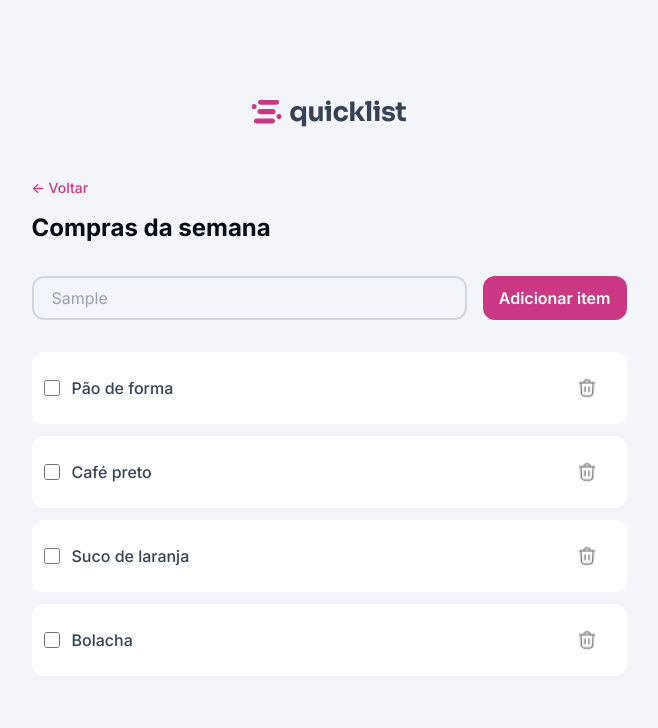
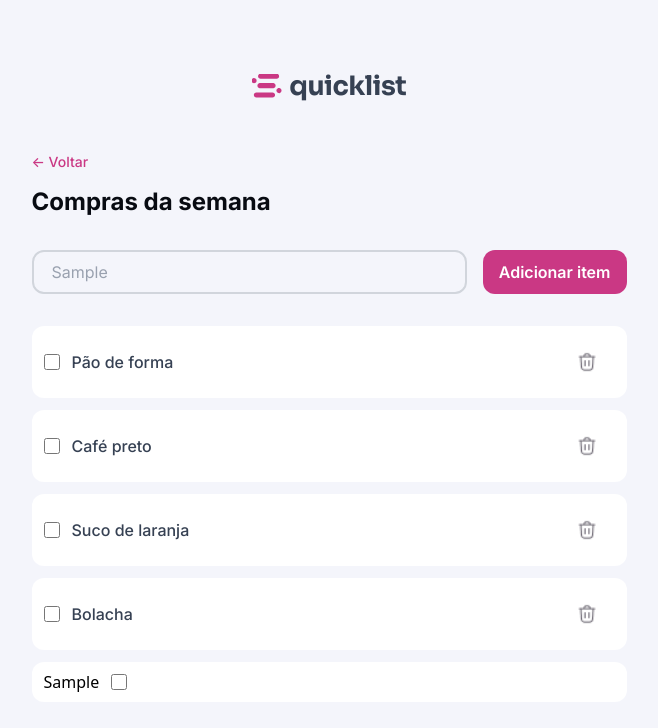
Before and after one commit to KauaGabriell/lista-de-compras, a plain HTML site: page index.html in a window 1280 px wide. Both pictures are taken after typing "Sample" into the empty fields and a click on the button "Adicionar item". Shown: the whole page, without its empty margins (311-969 px from the left). Drawn offline with nearby package versions, Linux system fonts and the light colour scheme.

Commit message:
Começando Lógica de Adicionar Botões

```diff
--- a/index.html
+++ b/index.html
@@ -33,18 +33,19 @@
 
         <!-- Add item form -->
         <div class="flex items-center gap-4 mb-8">
-          <input type="text" class="flex-1 h-11 px-[18px] py-0 font-['Inter'] font-[400] text-gray-400 text-[16px] leading-[140%] border-2 border-gray-300 rounded-xl" placeholder="Adicione um novo item"
+          <input type="text" class="flex-1 h-11 px-[18px] py-0 font-['Inter'] font-[400] text-gray-400 text-[16px] leading-[140%] border-2 border-gray-300 rounded-xl newItem" placeholder="Adicione um novo item"
           />
           <button
-            class="h-11 px-4 bg-[#ca3884] hover:bg-[#b32e73] rounded-xl text-white font-['Inter'] font-[600] text-[16px] leading-[20px]"
+            id="enviarForm"
+            class="h-11 px-4 bg-[#ca3884] hover:bg-[#b32e73] rounded-xl text-white font-['Inter'] font-[600] text-[16px] leading-[20px] cursor-pointer form"
           >
             Adicionar item
           </button>
         </div>
 
         <!-- Shopping list -->
-        <div class="flex flex-col w-full items-start gap-3 mb-8">
-          <div class="flex items-center gap-3 px-3 py-2 w-full bg-white rounded-xl">
+        <ul class="flex flex-col w-full items-start gap-3 mb-8">
+          <li class="flex items-center gap-3 px-3 py-2 w-full bg-white rounded-xl estilo-item">
             <input type="checkbox" class="w-4 h-4 rounded-md border-gray-300" />
             <label class="flex-1 font-['Inter'] font-[500] text-gray-700 text-[16px] leading-[24px]">
               Pão de forma
@@ -52,9 +53,9 @@
             <button class="p-2 rounded-xl hover:bg-gray-100">
                 <img src="/assets/icon delete.png" alt="Delete" class="w-10 h-10" />
             </button>
-          </div>
+          </li>
 
-          <div class="flex items-center gap-3 px-3 py-2 w-full bg-white rounded-xl">
+          <li class="flex items-center gap-3 px-3 py-2 w-full bg-white rounded-xl">
             <input type="checkbox" class="w-4 h-4 rounded-md border-gray-300" />
             <label class="flex-1 font-['Inter'] font-[500] text-gray-700 text-[16px] leading-[24px]">
               Café preto
@@ -62,9 +63,9 @@
             <button class="p-2 rounded-xl hover:bg-gray-100">
                 <img src="/assets/icon delete.png" alt="Delete" class="w-10 h-10" />
             </button>
-          </div>
+          </li>
 
-          <div class="flex items-center gap-3 px-3 py-2 w-full bg-white rounded-xl">
+          <li class="flex items-center gap-3 px-3 py-2 w-full bg-white rounded-xl">
             <input type="checkbox" class="w-4 h-4 rounded-md border-gray-300" />
             <label class="flex-1 font-['Inter'] font-[500] text-gray-700 text-[16px] leading-[24px]">
               Suco de laranja
@@ -72,18 +73,18 @@
             <button class="p-2 rounded-xl hover:bg-gray-100">
                 <img src="/assets/icon delete.png" alt="Delete" class="w-10 h-10" />
             </button>
-          </div>
+          </li>
 
-          <div class="flex items-center gap-3 px-3 py-2 w-full bg-white rounded-xl">
+          <li class="flex items-center gap-3 px-3 py-2 w-full bg-white rounded-xl">
             <input type="checkbox" class="w-4 h-4 rounded-md border-gray-300" />
             <label class="flex-1 font-['Inter'] font-[500] text-gray-700 text-[16px] leading-[24px]">
               Bolacha
             </label>
             <button class="p-2 rounded-xl hover:bg-gray-100">
-              <img src="/assets/icon delete.png" alt="Delete" class="w-10 h-10" />
+              <img src="/assets/icon delete.png" alt="Delete" class="w-10 h-10"/>
             </button>
-          </div>
-        </div>
+          </li>
+        </ul>
 
         <!-- Alert -->
         <div class="flex items-center gap-2 p-3 bg-[#c93847] text-white rounded-xl alert">
--- a/index.js
+++ b/index.js
@@ -0,0 +1,46 @@
+const lista = document.querySelector("ul")
+const nameNewItem = document.querySelector("input")
+const form = document.getElementById("enviarForm")
+
+//Manipulando o Input para Regex
+nameNewItem.addEventListener("keydown", (event) => {
+    if (event.key === "Backspace") return;
+    if (!/^[A-Za-zÀ-ÖØ-öø-ÿ\s]$/.test(event.key)) {
+        event.preventDefault(); // Bloqueia a entrada se não for permitido
+    }
+});
+//Adicionando Itens
+
+form.addEventListener("click", ()=>{
+    //Criando elemento li com classes
+    const newItem = document.createElement("li")
+    newItem.innerText = nameNewItem.value
+    lista.appendChild(newItem)
+    newItem.classList.add("flex", "items-center", "gap-3", "px-3", "py-2", "w-full", "bg-white", "rounded-xl")
+
+    //Criando CheckBox
+    const checkbox = document.createElement("input")
+    checkbox.type = "checkbox"
+    checkbox.classList.add("w-4", "h-4", "rounded-md", "border-gray-300")
+
+    //Criando Label
+    const label = document.createElement("label")
+    label.classList.add("flex-1", "font-['Inter']", "font-[500]", "text-gray-700", "text-[16px]", "leading-[24px]");
+    label.textContent = nameNewItem.value;
+
+    //Criando Botão de Deletar
+    const deleteButton = document.createElement("button");
+    deleteButton.classList.add("p-2", "rounded-xl", "hover:bg-gray-100");
+
+    //Criando imagem do botão
+    const deleteImg = document.createElement("img");
+    deleteImg.src = "/assets/icon delete.png";
+    deleteImg.alt = "Delete";
+    deleteImg.classList.add("w-10", "h-10");
+
+    //Adicionando a imagem do botão
+    deleteButton.appendChild(deleteImg);
+
+    //Adicionando Filhos
+    newItem.appendChild(checkbox)
+})
```
